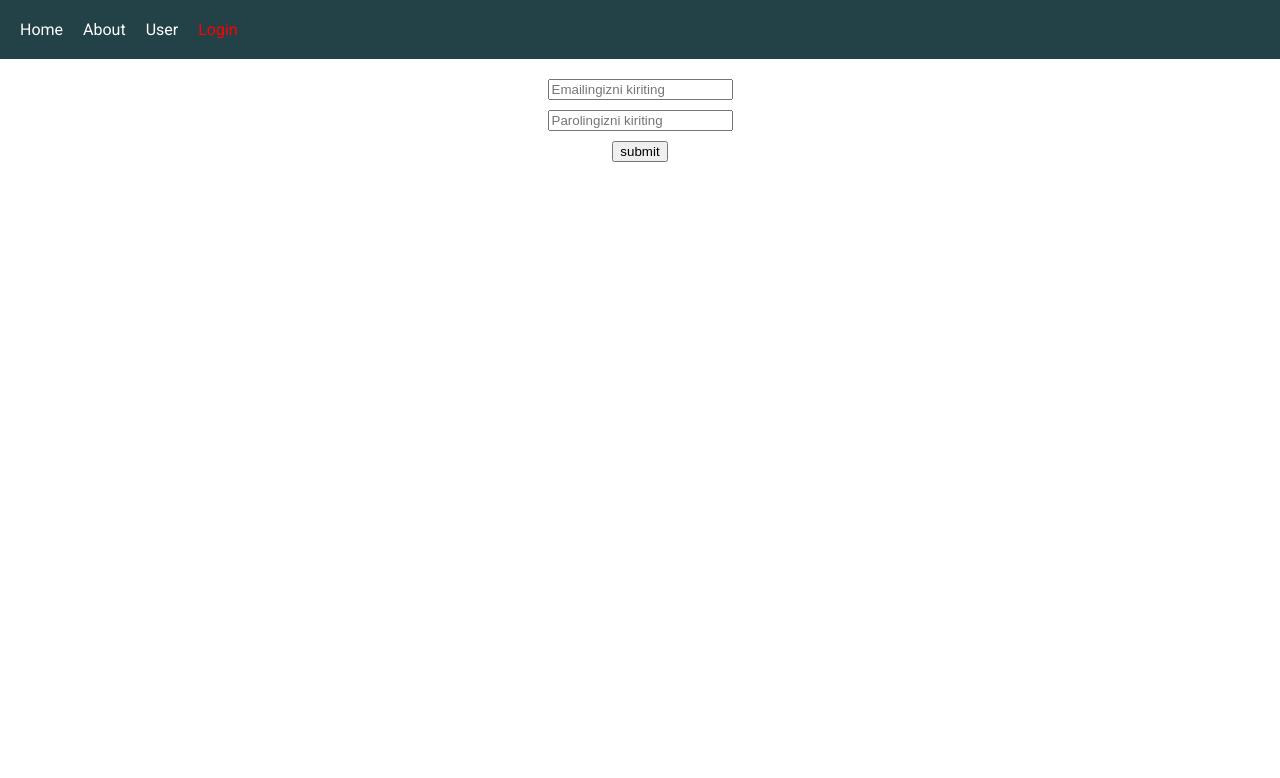
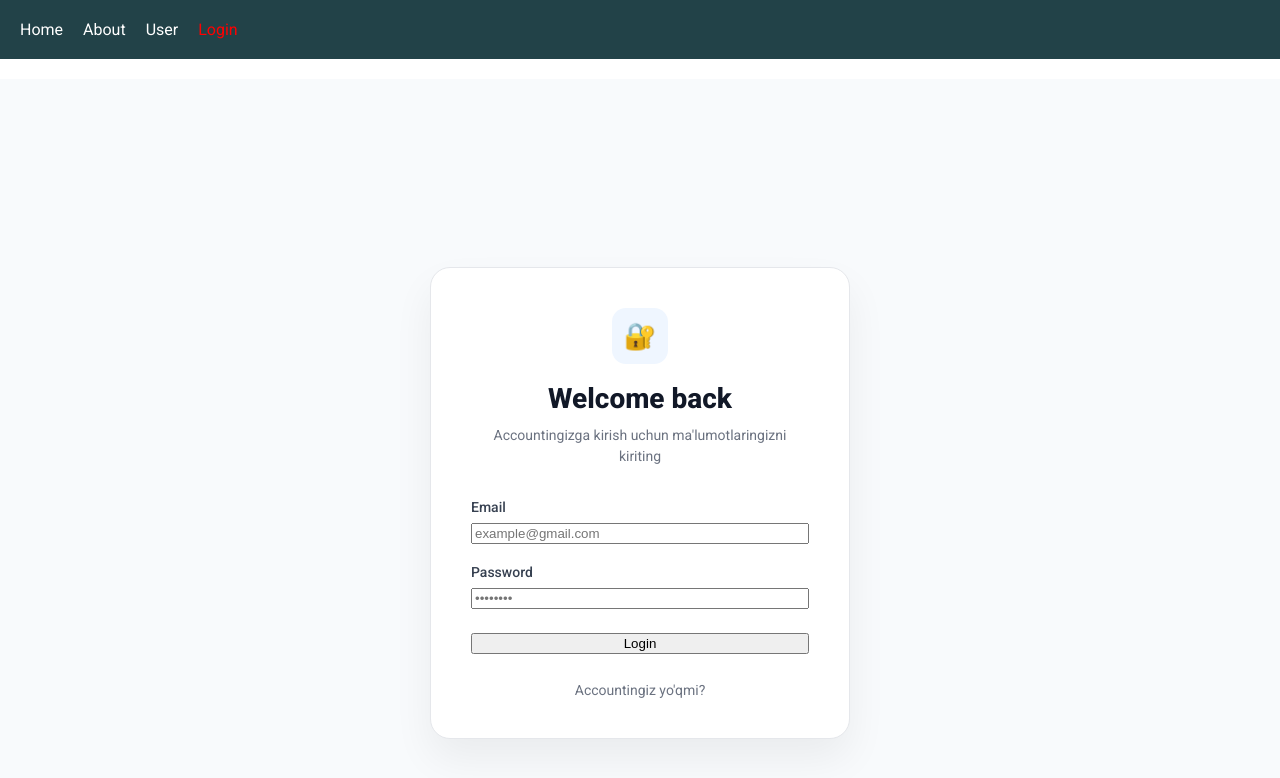
Before and after one commit to javohir-tech/nuxt, a Nuxt app: page /auth/login in a window 1280 px wide. Shown: the top 778 px of the page. Built offline with nearby package versions, Linux system fonts and the light colour scheme.

Commit message:
feat: shared/api client va auth feature arxitekturasini qo'shish

```diff
--- /dev/null
+++ b/app/features/auth/api/index.ts
@@ -0,0 +1,5 @@
+import { useApi } from "~/shared/api";
+import type { LoginPayload, LoginResponse } from "../model/types";
+
+export const login = (payload: LoginPayload) =>
+  useApi<LoginResponse>("/auth/login", { method: "POST", body: payload });
--- /dev/null
+++ b/app/features/auth/index.ts
@@ -0,0 +1 @@
+export { default as LoginForm } from "./ui/loginForm.vue";
--- a/app/features/auth/login/index.ts
+++ /dev/null
@@ -1,2 +0,0 @@
-export { default as Login } from "./ui/LoginForm.vue";
-export { default as useLogin } from "./model/useLogin.ts";
--- a/app/features/auth/login/model/useLogin.ts
+++ /dev/null
@@ -1,30 +0,0 @@
-// validators
-import { validateEmail, validatePassword } from "~/shared/lib";
-
-// types
-import type { IUser } from "~/entities/user";
-
-export default function useLogin() {
-  const error = ref<string | null>(null);
-  const user = ref<IUser | null>(null);
-  const loading = ref<boolean>(false);
-
-  async function login(email: string, password: string) {
-    error.value = null;
-
-    //validatesiya
-    const emailError = validateEmail(email);
-    if (emailError) {
-      error.value = emailError;
-      return;
-    }
-
-    const passwordError = validatePassword(password);
-    if (passwordError) {
-      error.value = passwordError;
-      return;
-    }
-  }
-
-  return { login, error, loading, user };
-}
--- a/app/features/auth/login/ui/LoginForm.vue
+++ /dev/null
@@ -1,23 +0,0 @@
-<script setup lang="ts">
-//  components
-import { Button } from '~/shared/ui/Button';
-import { Input } from '~/shared/ui/Input';
-
-// reactives
-const email = ref<string>("")
-const password = ref<string>("")
-
-const handleClick = (event: Event) => {
-    event.preventDefault()
-}
-</script>
-<template>
-    <form @submit="handleClick" class="form">
-        <Input v-model="email" type="email" placeholder="Emailingizni kiriting" />
-        <Input v-model="password" type="password" placeholder="Parolingizni kiriting" />
-        <Button type="submit" title="submit" :disabled="false" />
-    </form>
-</template>
-
-<style>
-</style>
--- /dev/null
+++ b/app/features/auth/model/types.ts
@@ -0,0 +1,15 @@
+export interface token_data {
+  access_token: string;
+  refresh_token: string;
+}
+
+export interface LoginResponse {
+  message: string;
+  success: boolean;
+  data: token_data;
+}
+
+export interface LoginPayload {
+  username_or_email: string;
+  password: string;
+}
--- /dev/null
+++ b/app/features/auth/model/useAuth.ts
@@ -0,0 +1,11 @@
+import { login } from "../api";
+import type { LoginPayload, LoginResponse } from "./types";
+
+export const useAuth = () => {
+  const handleLogin = async (payload: any) => {
+    const response = await login(payload);
+    console.log(response);
+  };
+
+  return { login: handleLogin };
+};
--- /dev/null
+++ b/app/features/auth/ui/loginForm.vue
@@ -0,0 +1,232 @@
+<script setup lang="ts">
+import { useAuth } from '../model/useAuth'
+import type { LoginPayload } from '../model/types'
+
+import { Input } from '~/shared/ui/Input'
+import { Button } from '~/shared/ui/Button'
+
+const { login } = useAuth()
+
+const login_payload = reactive<LoginPayload>({
+  username_or_email: '',
+  password: '',
+})
+
+const handleSubmit = () => {
+  if (
+    login_payload.username_or_email &&
+    login_payload.password
+  ) {
+    login(login_payload)
+  }
+}
+</script>
+
+<template>
+  <main class="login-page">
+    <div class="login-card">
+      <div class="login-header">
+        <div class="logo">
+          🔐
+        </div>
+
+        <h1>Welcome back</h1>
+
+        <p>
+          Accountingizga kirish uchun ma'lumotlaringizni kiriting
+        </p>
+      </div>
+
+      <form
+        class="login-form"
+        @submit.prevent="handleSubmit"
+      >
+        <div class="form-field">
+          <label for="email">
+            Email
+          </label>
+
+          <Input
+            id="email"
+            v-model="login_payload.username_or_email"
+            type="email"
+            placeholder="example@gmail.com"
+          />
+        </div>
+
+        <div class="form-field">
+          <div class="password-label">
+            <label for="password">
+              Password
+            </label>
+
+            <!-- <NuxtLink to="/forgot-password">
+              Forgot password?
+            </NuxtLink> -->
+          </div>
+
+          <Input
+            id="password"
+            v-model="login_payload.password"
+            type="password"
+            placeholder="••••••••"
+          />
+        </div>
+
+        <Button
+          class="login-button"
+          type="submit"
+          title="Login"
+        />
+      </form>
+
+      <div class="login-footer">
+        <span>Accountingiz yo'qmi?</span>
+
+        <!-- <NuxtLink to="/register">
+          Register
+        </NuxtLink> -->
+      </div>
+    </div>
+  </main>
+</template>
+
+<style scoped>
+
+.login-card {
+  width: 100%;
+  max-width: 420px;
+
+  padding: 40px;
+
+  background: #ffffff;
+
+  border: 1px solid #e5e7eb;
+  border-radius: 20px;
+
+  box-shadow:
+    0 20px 40px rgba(0, 0, 0, 0.06);
+}
+
+.login-header {
+  text-align: center;
+  margin-bottom: 32px;
+}
+
+.logo {
+  width: 56px;
+  height: 56px;
+
+  display: flex;
+  align-items: center;
+  justify-content: center;
+
+  margin: 0 auto 18px;
+
+  background: #eff6ff;
+
+  border-radius: 14px;
+
+  font-size: 26px;
+}
+
+.login-header h1 {
+  margin: 0;
+
+  color: #111827;
+
+  font-size: 28px;
+  font-weight: 700;
+}
+
+.login-header p {
+  margin: 10px 0 0;
+
+  color: #6b7280;
+
+  font-size: 14px;
+  line-height: 1.5;
+}
+
+.login-form {
+  display: flex;
+  flex-direction: column;
+  gap: 20px;
+}
+
+.form-field {
+  display: flex;
+  flex-direction: column;
+  gap: 8px;
+}
+
+.form-field label {
+  color: #374151;
+
+  font-size: 14px;
+  font-weight: 500;
+}
+
+.password-label {
+  display: flex;
+  align-items: center;
+  justify-content: space-between;
+}
+
+.password-label a {
+  color: #2563eb;
+
+  font-size: 13px;
+  text-decoration: none;
+}
+
+.password-label a:hover {
+  text-decoration: underline;
+}
+
+.login-button {
+  width: 100%;
+
+  margin-top: 4px;
+}
+
+.login-footer {
+  display: flex;
+  align-items: center;
+  justify-content: center;
+  gap: 5px;
+
+  margin-top: 28px;
+
+  color: #6b7280;
+
+  font-size: 14px;
+}
+
+.login-footer a {
+  color: #2563eb;
+
+  font-weight: 600;
+
+  text-decoration: none;
+}
+
+.login-footer a:hover {
+  text-decoration: underline;
+}
+
+@media (max-width: 480px) {
+  .login-page {
+    padding: 16px;
+  }
+
+  .login-card {
+    padding: 30px 22px;
+    border-radius: 16px;
+  }
+
+  .login-header h1 {
+    font-size: 24px;
+  }
+}
+</style>
--- a/app/pages/auth/login.vue
+++ b/app/pages/auth/login.vue
@@ -1,13 +1,27 @@
 <script setup lang="ts">
-import { Login } from '~/features/auth/login';
+import { LoginForm } from '~/features/auth';
+
 
 </script>
 
 <template>
-    <section class="container">
-        <Login />
-    </section>
+    <div class="login-page">
+        <section class="container">
+            <LoginForm />
+        </section>
+    </div>
 </template>
 
 <style>
+.login-page {
+  min-height: 100vh;
+
+  display: flex;
+  align-items: center;
+  justify-content: center;
+
+  padding: 24px;
+
+  background: #f8fafc;
+}
 </style>
--- a/app/shared/api/instance.ts
+++ b/app/shared/api/instance.ts
@@ -1,5 +1,5 @@
 export const useApi = $fetch.create({
-  baseURL: "https://jsonplaceholder.typicode.com",
+  baseURL: "http://127.0.0.1:8000",
   onRequest({ options }) {
     const token = useCookie("auth_token");
     if (token) {
```
